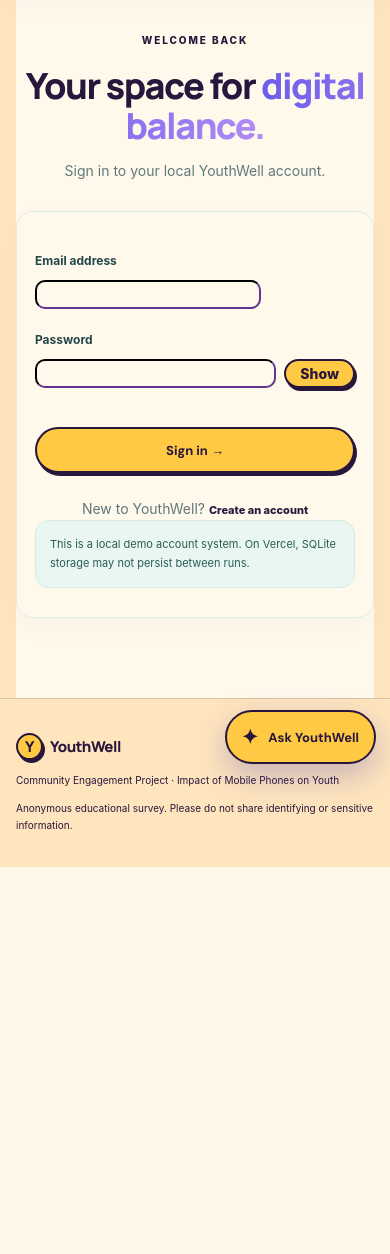
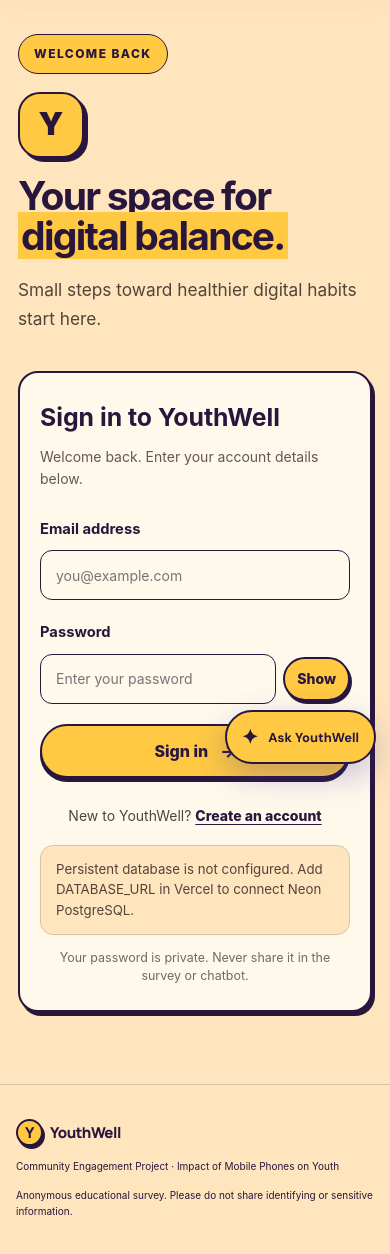
Before and after one commit to shubham-bahadurge/youth-digital-wellbeing-analyzer, a Flask app: page /login in a window 390 px wide. Shown: the part 66-1320 px from the top of the page. Before the commit the page ends 933 px from the top, so only its background shows below. Run offline with Flask 3, Linux system fonts and the light colour scheme; some libraries are stand-ins or nearby versions.

Commit message:
Redesign YouthWell sign-in page with balanced responsive layout

```diff
--- a/templates/user_login.html
+++ b/templates/user_login.html
@@ -1,12 +1,63 @@
-{% extends "base.html" %}{% block title %}User sign in · YouthWell{% endblock %}{% block content %}
-<section class="page-hero container"><div class="eyebrow">WELCOME BACK</div><h1>Your space for <span class="gradient-text">digital balance.</span></h1><p>Sign in to your local YouthWell account.</p></section>
-<section class="container" style="max-width:520px;padding-bottom:80px"><form class="survey-form" method="post" action="{{ url_for('user_login') }}">
-<input type="hidden" name="_csrf_token" value="{{ csrf_token() }}">
-<div class="field"><label for="email">Email address</label><input id="email" name="email" type="email" autocomplete="email" maxlength="254" required></div>
-<div class="field"><label for="password">Password</label><div class="password-wrap"><input id="password" name="password" type="password" autocomplete="current-password" required><button class="password-toggle" type="button" data-toggle-password="password" aria-label="Show password">Show</button></div></div>
-<button class="button primary submit-button" type="submit">Sign in →</button>
-<p class="auth-switch">New to YouthWell? <a class="text-link" href="{{ url_for('register') }}">Create an account</a></p>
-<p class="privacy-note">This is a local demo account system. On Vercel, SQLite storage may not persist between runs.</p>
-</form></section>
-<script>document.querySelectorAll('[data-toggle-password]').forEach(b=>b.addEventListener('click',()=>{const i=document.getElementById(b.dataset.togglePassword);const show=i.type==='password';i.type=show?'text':'password';b.textContent=show?'Hide':'Show';b.setAttribute('aria-label',show?'Hide password':'Show password')}));</script>
+{% extends "base.html" %}
+{% block title %}Sign in · YouthWell{% endblock %}
+{% block content %}
+<section class="auth-page">
+  <div class="auth-intro">
+    <span class="auth-kicker">WELCOME BACK</span>
+    <div class="auth-symbol" aria-hidden="true">Y</div>
+    <h1>Your space for<br><span>digital balance.</span></h1>
+    <p>Small steps toward healthier digital habits start here.</p>
+  </div>
+  <div class="auth-card">
+    <div class="auth-card-heading">
+      <h2>Sign in to YouthWell</h2>
+      <p>Welcome back. Enter your account details below.</p>
+    </div>
+    <form method="post" action="{{ url_for('user_login') }}">
+      <input type="hidden" name="_csrf_token" value="{{ csrf_token() }}">
+      <div class="auth-field">
+        <label for="email">Email address</label>
+        <input id="email" name="email" type="email" autocomplete="email" maxlength="254" placeholder="you@example.com" required>
+      </div>
+      <div class="auth-field">
+        <label for="password">Password</label>
+        <div class="auth-password">
+          <input id="password" name="password" type="password" autocomplete="current-password" placeholder="Enter your password" required>
+          <button class="auth-show" type="button" data-toggle-password="password" aria-label="Show password">Show</button>
+        </div>
+      </div>
+      <button class="auth-submit" type="submit">Sign in <span aria-hidden="true">→</span></button>
+    </form>
+    <p class="auth-switch">New to YouthWell? <a href="{{ url_for('register') }}">Create an account</a></p>
+    {% if database_persistent %}
+      <p class="auth-status">Your account is connected to the configured database.</p>
+    {% else %}
+      <p class="auth-status">Persistent database is not configured. Add DATABASE_URL in Vercel to connect Neon PostgreSQL.</p>
+    {% endif %}
+    <p class="auth-privacy">Your password is private. Never share it in the survey or chatbot.</p>
+  </div>
+</section>
+<style>
+.auth-page{max-width:1120px;margin:34px auto 72px;padding:0 24px;display:grid;grid-template-columns:minmax(0,1fr) minmax(360px,470px);align-items:center;gap:clamp(28px,6vw,86px);min-height:570px}
+.auth-intro{padding:30px 0}.auth-kicker{display:inline-flex;align-items:center;padding:9px 15px;border:1.5px solid #29163d;border-radius:999px;background:#ffc943;color:#29163d;font-size:.75rem;font-weight:800;letter-spacing:.12em}
+.auth-symbol{display:grid;place-items:center;width:66px;height:66px;margin:28px 0 22px;border:2px solid #29163d;border-radius:22px;background:#ffc943;color:#29163d;font-size:2rem;font-weight:900;box-shadow:4px 4px 0 #29163d}
+.auth-intro h1{margin:0 0 18px;font-size:clamp(2.4rem,5vw,4.4rem);line-height:1.04;letter-spacing:-.045em;color:#29163d}
+.auth-intro h1 span{background:#ffc943;color:#29163d;padding:0 .08em;box-decoration-break:clone;-webkit-box-decoration-break:clone}
+.auth-intro p{max-width:430px;font-size:1.08rem;line-height:1.7;color:#51443b}
+.auth-card{padding:clamp(24px,4vw,38px);border:2px solid #29163d;border-radius:26px;background:#fff9ec;box-shadow:7px 7px 0 #29163d}
+.auth-card-heading h2{margin:0 0 8px;font-size:1.55rem;color:#29163d}.auth-card-heading p{margin:0 0 28px;color:#66574b;line-height:1.55}
+.auth-field{display:flex;flex-direction:column;gap:9px;margin:0 0 20px}.auth-field label{font-weight:750;color:#29163d;font-size:.92rem}
+.auth-field input{box-sizing:border-box;width:100%;min-width:0;height:50px;padding:0 15px;border:1.5px solid #bba98f;border-radius:12px;background:#fffdf7;color:#29163d;font:inherit;outline:none}
+.auth-field input:focus{border:2px solid #29163d;box-shadow:0 0 0 4px #ffc94380}
+.auth-password{display:flex;gap:10px;align-items:center}.auth-password input{flex:1}
+.auth-show{height:44px;padding:0 15px;border:1.5px solid #29163d;border-radius:11px;background:#ffc943;color:#29163d;font-weight:800;cursor:pointer}
+.auth-submit{width:100%;height:54px;margin-top:6px;padding:0 20px;display:flex;align-items:center;justify-content:center;gap:12px;border:2px solid #29163d;border-radius:999px;background:#ffc943;color:#29163d;font-size:1rem;font-weight:850;box-shadow:0 4px 0 #29163d;cursor:pointer;transition:transform .15s,box-shadow .15s}
+.auth-submit:hover{transform:translateY(-2px);box-shadow:0 6px 0 #29163d}.auth-switch{text-align:center;margin:26px 0 18px;color:#51443b}.auth-switch a{color:#29163d;font-weight:850;text-decoration:underline;text-underline-offset:3px}
+.auth-status{margin:0;padding:13px 15px;border:1px solid #d8c4a5;border-radius:13px;background:#ffe5bd;color:#51443b;font-size:.83rem;line-height:1.55}
+.auth-privacy{margin:14px 0 0;text-align:center;color:#76685b;font-size:.78rem;line-height:1.5}
+@media(max-width:760px){.auth-page{grid-template-columns:1fr;gap:20px;margin-top:20px;min-height:0;padding:0 18px}.auth-intro{padding:14px 0 0}.auth-symbol{margin:18px 0}.auth-intro h1{font-size:clamp(2.2rem,10vw,3.2rem)}.auth-card{padding:24px 20px}.auth-password{gap:7px}.auth-show{padding:0 12px}}
+</style>
+<script>
+document.querySelectorAll('[data-toggle-password]').forEach(button=>button.addEventListener('click',()=>{const input=document.getElementById(button.dataset.togglePassword);const show=input.type==='password';input.type=show?'text':'password';button.textContent=show?'Hide':'Show';button.setAttribute('aria-label',show?'Hide password':'Show password')}));
+</script>
 {% endblock %}
```
